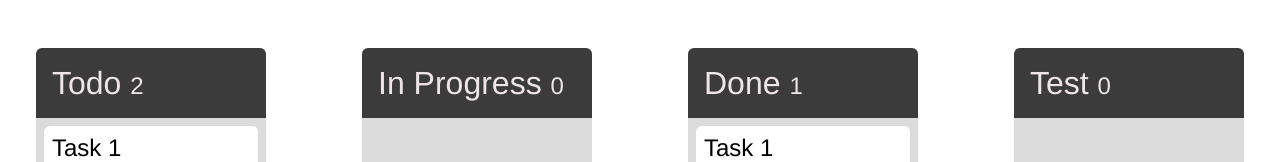
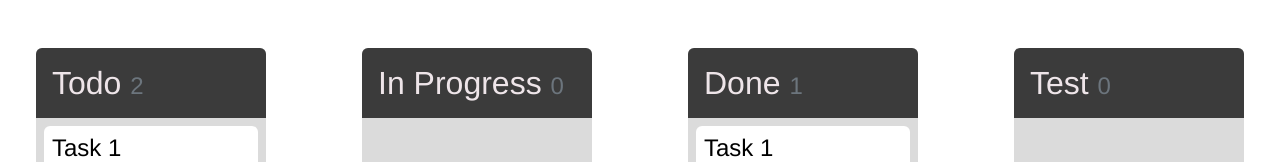
Before and after one commit to arturszolke/board-app, a Vue app: page / in a window 1280 px wide. Shown: the top 162 px of the page. Built offline with nearby package versions, Linux system fonts and the light colour scheme.

Commit message:
minor changes to styling

```diff
--- a/src/components/BoardStatus.vue
+++ b/src/components/BoardStatus.vue
@@ -14,12 +14,8 @@ export default {
     <div class="wrapper m-5 rounded">
         <div class="boardStatus rounded">
             <div class="fw-bolder statusName rounded-top">
-                <h2 class="p-3 text-start">{{ status.name }} <span class="fs-4">{{ status.tasks.length }}</span></h2>
+                <h2 class="p-3 text-start">{{ status.name }} <span class="fs-4 text-muted">{{ status.tasks.length }}</span></h2>
             </div>
-            <!-- <div v-for="(task, id) in status.tasks" :key="id">
-                {{ task.title }}
-                {{ task.description }}
-            </div> -->
             <div>
                 <Draggable class="draggable" ghost-class="ghost" drag-class="dragClass" group="tasks"
                     fallback-class="fallbackStyleClass" :force-fallback="true" :animation="200" :list="status.tasks"
```
